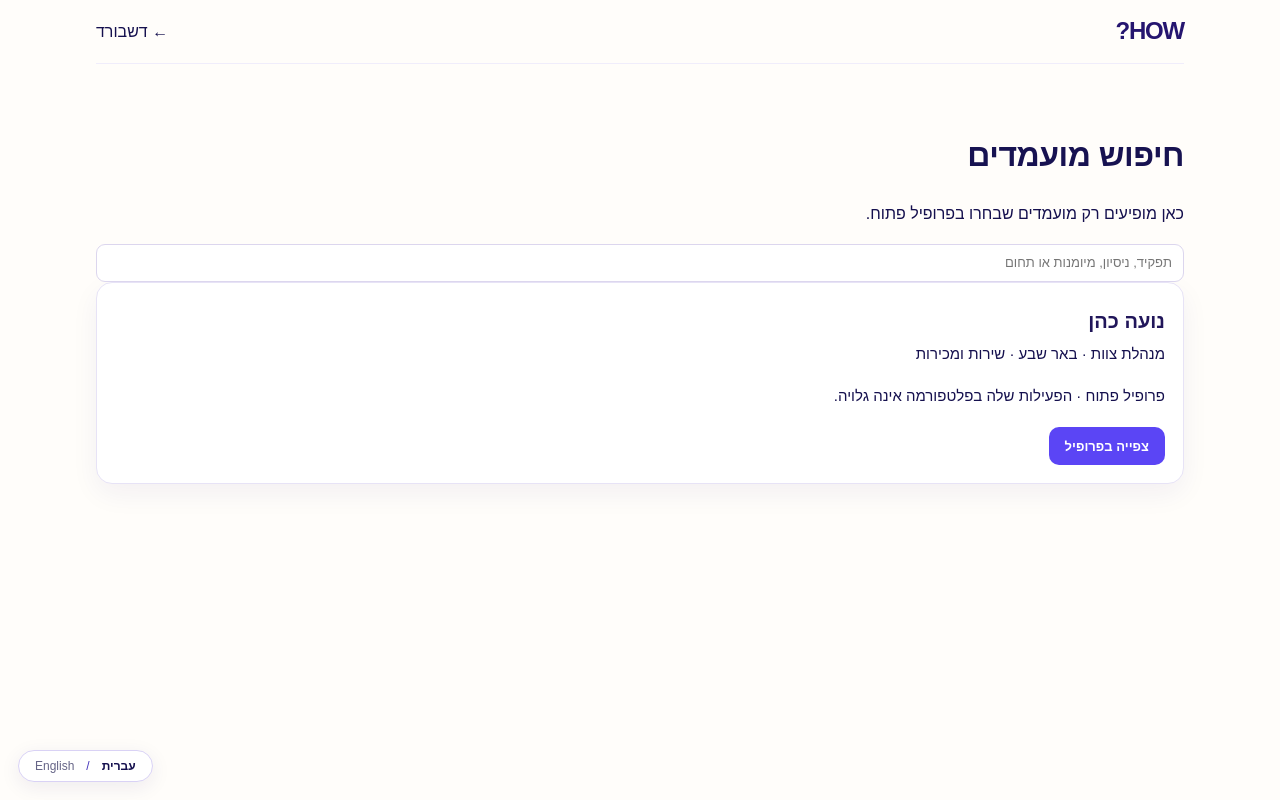
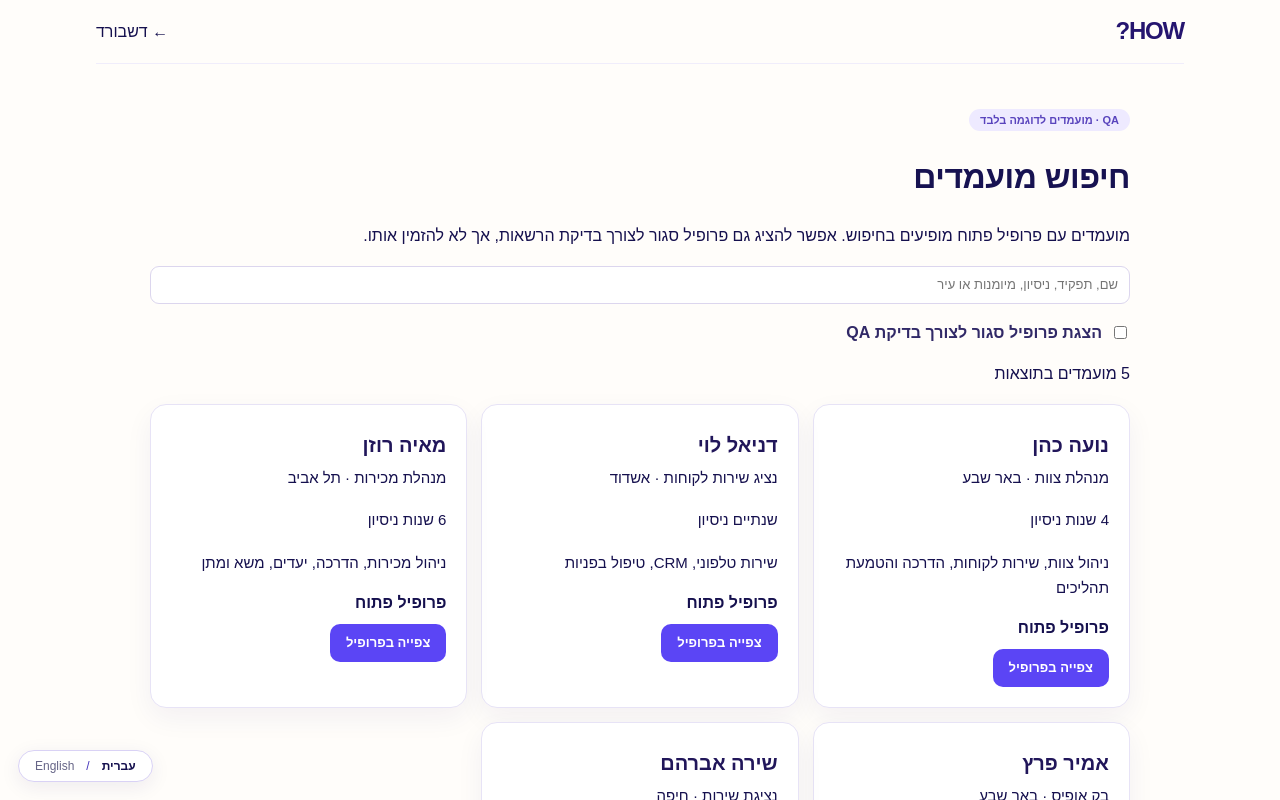
Before and after one commit to IritSel/recruitment-ai, a Next.js app: page /recruiter/candidates in a window 1280 px wide. Shown: the top 800 px of the page. Built offline with nearby package versions, Linux system fonts and the light colour scheme.

Commit message:
Show multiple searchable QA candidate profiles

```diff
--- a/app/recruiter/candidates/page.tsx
+++ b/app/recruiter/candidates/page.tsx
@@ -1 +1,10 @@
-"use client";import Link from"next/link";import{useState}from"react";import{useSiteLanguage}from"../../components/useSiteLanguage";export default function P(){const en=useSiteLanguage()==="en";const[q,setQ]=useState("");const show=("team manager customer service sales מנהלת צוות שירות מכירות").includes(q.toLowerCase());return <main className="shell"><nav className="nav"><Link className="brand" href="/">HOW?</Link><Link href="/recruiter">← {en?"Dashboard":"דשבורד"}</Link></nav><section style={{padding:"45px 0"}}><h1>{en?"Candidate search":"חיפוש מועמדים"}</h1><p>{en?"Only candidates with an Open Profile appear here.":"כאן מופיעים רק מועמדים שבחרו בפרופיל פתוח."}</p><input value={q} onChange={e=>setQ(e.target.value)} placeholder={en?"Role, experience, skill or field":"תפקיד, ניסיון, מיומנות או תחום"} style={{width:"100%",padding:16,border:"1px solid #ddd",borderRadius:12}}/>{(!q||show)&&<div className="choice"><h2>{en?"Noa Cohen":"נועה כהן"}</h2><p>{en?"Team Manager · Be'er Sheva · Service & Sales":"מנהלת צוות · באר שבע · שירות ומכירות"}</p><p>{en?"Open Profile · platform activity is private.":"פרופיל פתוח · הפעילות שלה בפלטפורמה אינה גלויה."}</p><Link className="button" href="/recruiter/candidates/1">{en?"View profile":"צפייה בפרופיל"}</Link></div>}</section></main>}
+"use client";
+import Link from "next/link";
+import {useState} from "react";
+import {qaCandidates} from "../../qa-candidates";
+export default function CandidateSearch(){
+ const [q,setQ]=useState("");
+ const [includeClosed,setIncludeClosed]=useState(false);
+ const shown=qaCandidates.filter(c=>(c.open||includeClosed)&&[c.name,c.role,c.city,c.experience,c.skills].join(" ").toLowerCase().includes(q.trim().toLowerCase()));
+ return <main className="shell"><nav className="nav"><Link className="brand" href="/">HOW?</Link><Link href="/recruiter">← דשבורד</Link></nav><section style={{padding:"45px 0",maxWidth:980,margin:"auto"}}><span className="eyebrow">QA · מועמדים לדוגמה בלבד</span><h1>חיפוש מועמדים</h1><p>מועמדים עם פרופיל פתוח מופיעים בחיפוש. אפשר להציג גם פרופיל סגור לצורך בדיקת הרשאות, אך לא להזמין אותו.</p><input aria-label="חיפוש מועמדים" value={q} onChange={e=>setQ(e.target.value)} placeholder="שם, תפקיד, ניסיון, מיומנות או עיר" style={{width:"100%",padding:16,border:"1px solid #ddd6fe",borderRadius:12}}/><label style={{display:"flex",gap:8,alignItems:"center",margin:"16px 0"}}><input type="checkbox" checked={includeClosed} onChange={e=>setIncludeClosed(e.target.checked)}/>הצגת פרופיל סגור לצורך בדיקת QA</label><p>{shown.length} מועמדים בתוצאות</p><div style={{display:"grid",gridTemplateColumns:"repeat(auto-fit,minmax(260px,1fr))",gap:14}}>{shown.map(c=><article key={c.id} className="choice" style={{padding:20,margin:0}}><h2>{c.name}</h2><p>{c.role} · {c.city}</p><p>{c.experience}</p><p>{c.skills}</p><strong>{c.open?"פרופיל פתוח":"פרופיל סגור — אין להזמין"}</strong><div style={{marginTop:12}}><Link className="button" href={"/recruiter/candidates/qa-profile?id="+encodeURIComponent(c.id)}>צפייה בפרופיל</Link></div></article>)}</div>{shown.length===0&&<p>לא נמצאו מועמדים.</p>}</section></main>
+}
```
